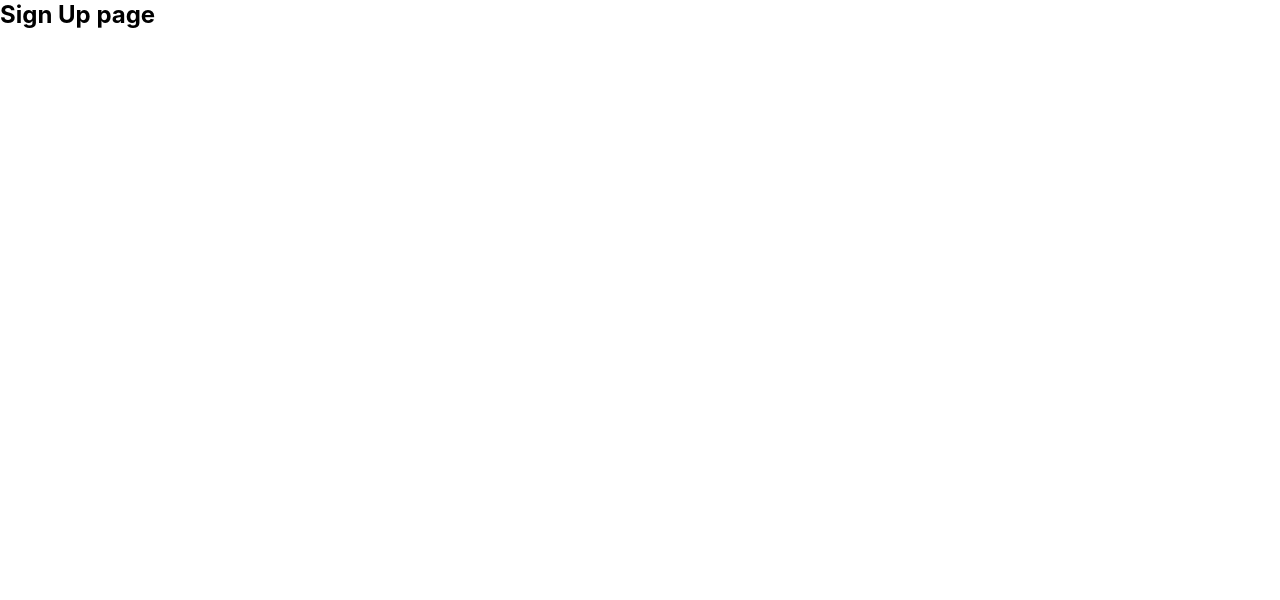
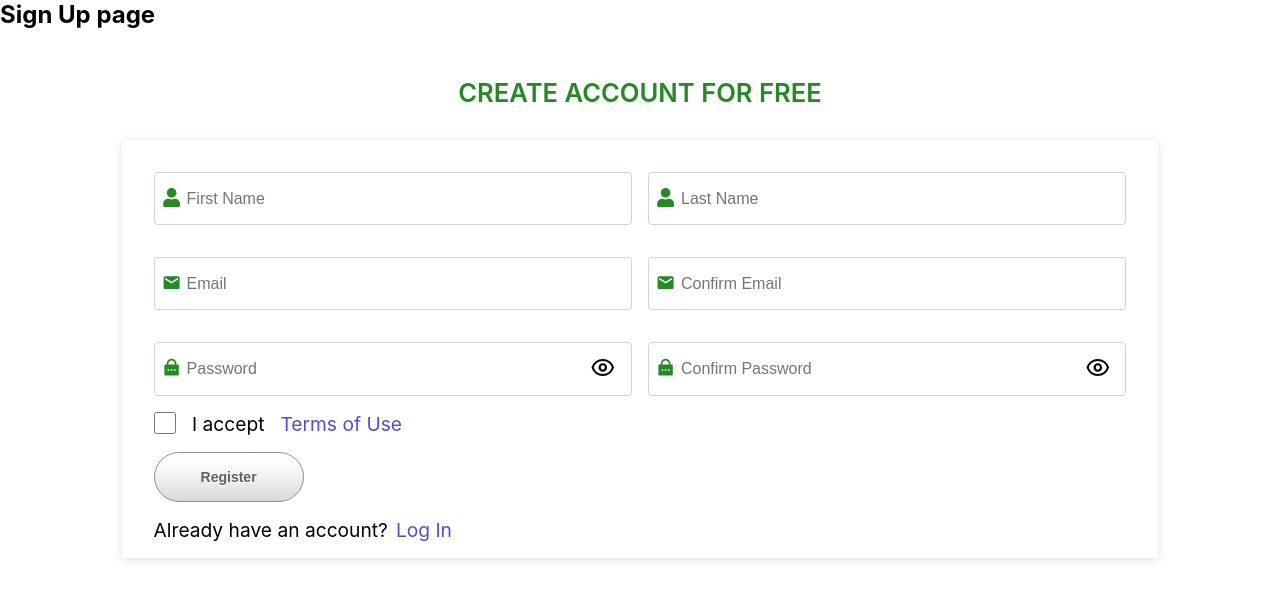
Before and after one commit to Yohannes-Habte/inventory-management-app, a React (Create React App) app in the folder frontend/: page /register in a window 1280 px wide. Shown: the top 600 px of the page. Built offline with nearby package versions, Linux system fonts and the light colour scheme.

Commit message:
Sign Up Form is done

```diff
--- /dev/null
+++ b/frontend/src/components/user/register/Register.jsx
@@ -0,0 +1,248 @@
+import React, { useState } from "react";
+import "./Register.scss";
+import { Link, useNavigate } from "react-router-dom";
+import ReactIcons from "../../reactIcons/ReactIcons";
+import axios from "axios";
+
+const Register = () => {
+  // to navigate register page
+  const navigate = useNavigate();
+
+  // Global icons
+  const {
+    userIcon,
+    passwordIcon,
+    emailIcon,
+    visiblePasswordIcon,
+    invisiblePasswordIcon,
+  } = ReactIcons();
+
+  // Local state variables
+  const [firstName, setFirstName] = useState("");
+  const [lastName, setLastName] = useState("");
+  const [email, setEmail] = useState("");
+  const [confirmEmail, setConfirmEmail] = useState("");
+  const [password, setPassword] = useState("");
+  const [confirmPassword, setConfirmPassword] = useState("");
+  const [agree, setAgree] = useState(false);
+  const [showPassword, setShowPassword] = useState(false);
+
+  // Function to show/hide password
+  const displayPassword = () => {
+    setShowPassword((prevState) => !prevState);
+  };
+
+  // Function that is used to update the state variables of the registration form
+  const updateChange = (event) => {
+    switch (event.target.name) {
+      case "firstName":
+        setFirstName(event.target.value);
+        break;
+      case "lastName":
+        setLastName(event.target.value);
+        break;
+      case "email":
+        setEmail(event.target.value);
+        break;
+      case "confirmEmail":
+        setConfirmEmail(event.target.value);
+        break;
+      case "password":
+        setPassword(event.target.value);
+        break;
+
+      case "confirmPassword":
+        setConfirmPassword(event.target.value);
+        break;
+      case "showPassword":
+        setShowPassword(false);
+        break;
+      default:
+        break;
+    }
+  };
+
+  // Function to reset all the state variables
+  const reset = () => {
+    setFirstName("");
+    setLastName("");
+    setEmail("");
+    setPassword("");
+    setAgree(false);
+  };
+
+  // Handle Submit
+  const handleSubmit = async (event) => {
+    event.preventDefault();
+
+    // Check validation
+
+    try {
+      const newUser = {
+        firstName: firstName,
+        lastName: lastName,
+        email: email,
+        password: password,
+      };
+      const { data } = await axios.post(`/auth/register`, newUser);
+
+      navigate("/login");
+    } catch (err) {}
+  };
+  return (
+    <section className="signup-container">
+      <h1 className="signup-title"> Create Account for Free</h1>
+
+      <form action="" onSubmit={handleSubmit} className="signup-form">
+        <div className="inputs-wrapper">
+          {/* First Name */}
+          <div className="input-container">
+            <span className="input-icon"> {userIcon} </span>
+            <input
+              type="text"
+              name="firstName"
+              value={firstName}
+              onChange={updateChange}
+              placeholder="First Name"
+              className="input-field"
+            />
+
+            <label htmlFor="" className="input-label">
+              First Name
+            </label>
+            <span className="input-highlight"></span>
+          </div>
+
+          {/* Last Name */}
+          <div className="input-container">
+            <span className="input-icon"> {userIcon} </span>
+            <input
+              type="text"
+              name="lastName"
+              value={lastName}
+              onChange={updateChange}
+              placeholder="Last Name"
+              className="input-field"
+            />
+
+            <label htmlFor="" className="input-label">
+              Last Name
+            </label>
+            <span className="input-highlight"></span>
+          </div>
+
+          {/* Email address */}
+          <div className="input-container">
+            <span className="input-icon"> {emailIcon} </span>
+            <input
+              type="email"
+              name="email"
+              value={email}
+              onChange={updateChange}
+              placeholder="Email"
+              className="input-field"
+            />
+            <label htmlFor="" className="input-label">
+              Email Address
+            </label>
+            <span className="input-highlight"></span>
+          </div>
+
+          {/* Confirm Email address */}
+          <div className="input-container">
+            <span className="input-icon"> {emailIcon} </span>
+            <input
+              type="email"
+              name="confirmEmail"
+              id="confirmEmail"
+              value={confirmEmail}
+              onChange={updateChange}
+              placeholder="Confirm Email"
+              className="input-field"
+            />
+            <label htmlFor="confirmEmail" className="input-label">
+              Confirm Email
+            </label>
+            <span className="input-highlight"></span>
+          </div>
+
+          {/* Password */}
+          <div className="input-container">
+            <span className="input-icon"> {passwordIcon} </span>
+            <input
+              type={showPassword ? "text" : "password"}
+              name="password"
+              value={password}
+              onChange={updateChange}
+              placeholder="Password"
+              className="input-field"
+            />
+            <label htmlFor="" className="input-label">
+              Password
+            </label>
+            <span className="input-highlight"></span>
+            <span onClick={displayPassword} className="password-display">
+              {showPassword ? (
+                <span className="icon"> {visiblePasswordIcon} </span>
+              ) : (
+                <span className="icon"> {invisiblePasswordIcon} </span>
+              )}
+            </span>
+          </div>
+
+          {/* Confirm Password */}
+          <div className="input-container">
+            <span className="input-icon"> {passwordIcon} </span>
+            <input
+              type={showPassword ? "text" : "password"}
+              name="confirmPassword"
+              id="confirmPassword"
+              value={confirmPassword}
+              onChange={updateChange}
+              placeholder="Confirm Password"
+              className="input-field"
+            />
+            <label htmlFor="confirmPassword" className="input-label">
+              Confirm Password
+            </label>
+            <span className="input-highlight"></span>
+            <span onClick={displayPassword} className="password-display">
+              {showPassword ? (
+                <span className="icon"> {visiblePasswordIcon} </span>
+              ) : (
+                <span className="icon"> {invisiblePasswordIcon} </span>
+              )}
+            </span>
+          </div>
+        </div>
+
+        {/* Consent container */}
+        <div className="consent-container">
+          <input
+            type="checkbox"
+            name="agree"
+            onChange={updateChange}
+            className="user-signup-consent-input"
+          />
+          <span className="user-signup-accept">I accept</span>
+          <Link className={"terms-of-use"}> Terms of Use</Link>
+        </div>
+
+        {/* Register button */}
+        <div className="register-btn-container">
+          <button className="register-btn"> Register </button>
+        </div>
+
+        {/* Already have an account */}
+        <p className="have-account">
+          Already have an account?
+          <Link to="/login" className={"link-to-login"}>
+            Log In
+          </Link>
+        </p>
+      </form>
+    </section>
+  );
+};
+
+export default Register;
--- /dev/null
+++ b/frontend/src/components/user/register/Register.scss
@@ -0,0 +1,94 @@
+@import "../../../styles/Variables.scss";
+@import "../../../styles/Mixins.scss";
+
+.signup-container {
+  width: $laptop;
+  margin: 2rem auto;
+
+  .signup-title {
+    @include title;
+  }
+
+  .signup-form {
+    width: $laptop;
+    margin: 1rem auto;
+    @include shadow2;
+
+    .inputs-wrapper {
+      @include twoGridTemplateEqualColumns;
+      padding: 0 1rem;
+
+      // Input container
+      .input-container {
+        @include inputContainer;
+        margin-bottom: 1rem;
+
+        .input-icon {
+          @include inputIcon;
+        }
+
+        .input-field {
+          @include inputField;
+        }
+
+        .input-label {
+          @include inputLabel;
+        }
+
+        .input-highlight {
+          @include inputHighlight;
+        }
+
+        .input-field:focus + .input-label {
+          @include focusInputFieldAndInputLabel;
+        }
+
+        .input-field:focus + .input-label + .input-highlight {
+          width: 100%;
+        }
+
+        .icon {
+          @include passwordDisplay;
+        }
+      }
+    }
+
+    // input consent
+    .consent-container {
+      @include flexRow;
+      padding: 0 1rem;
+
+      .user-signup-consent-input {
+        @include checkbox;
+      }
+
+      .user-signup-accept {
+        font-size: $afs;
+      }
+
+      .terms-of-use {
+        @include termOfUse;
+      }
+    }
+
+    // Button
+    .register-btn-container {
+      padding: 0 1rem;
+
+      .register-btn {
+        @include button1;
+      }
+    }
+
+    // Have an account
+    .have-account {
+      @include haveAccount;
+      padding: 0 1rem;
+
+      .link-to-login {
+        @include linkTo;
+        padding-left: 0.5rem;
+      }
+    }
+  }
+}
--- a/frontend/src/views/registerPage/RegisterPage.jsx
+++ b/frontend/src/views/registerPage/RegisterPage.jsx
@@ -1,13 +1,15 @@
-import React from 'react'
+import React from "react";
+import Register from "../../components/user/register/Register";
 
 const RegisterPage = () => {
   return (
     <main>
-    <article>
-      <h1>Sign Up page</h1>
-    </article>
-  </main>
-  )
-}
+      <article>
+        <h1>Sign Up page</h1>
+        <Register />
+      </article>
+    </main>
+  );
+};
 
-export default RegisterPage
+export default RegisterPage;
```
